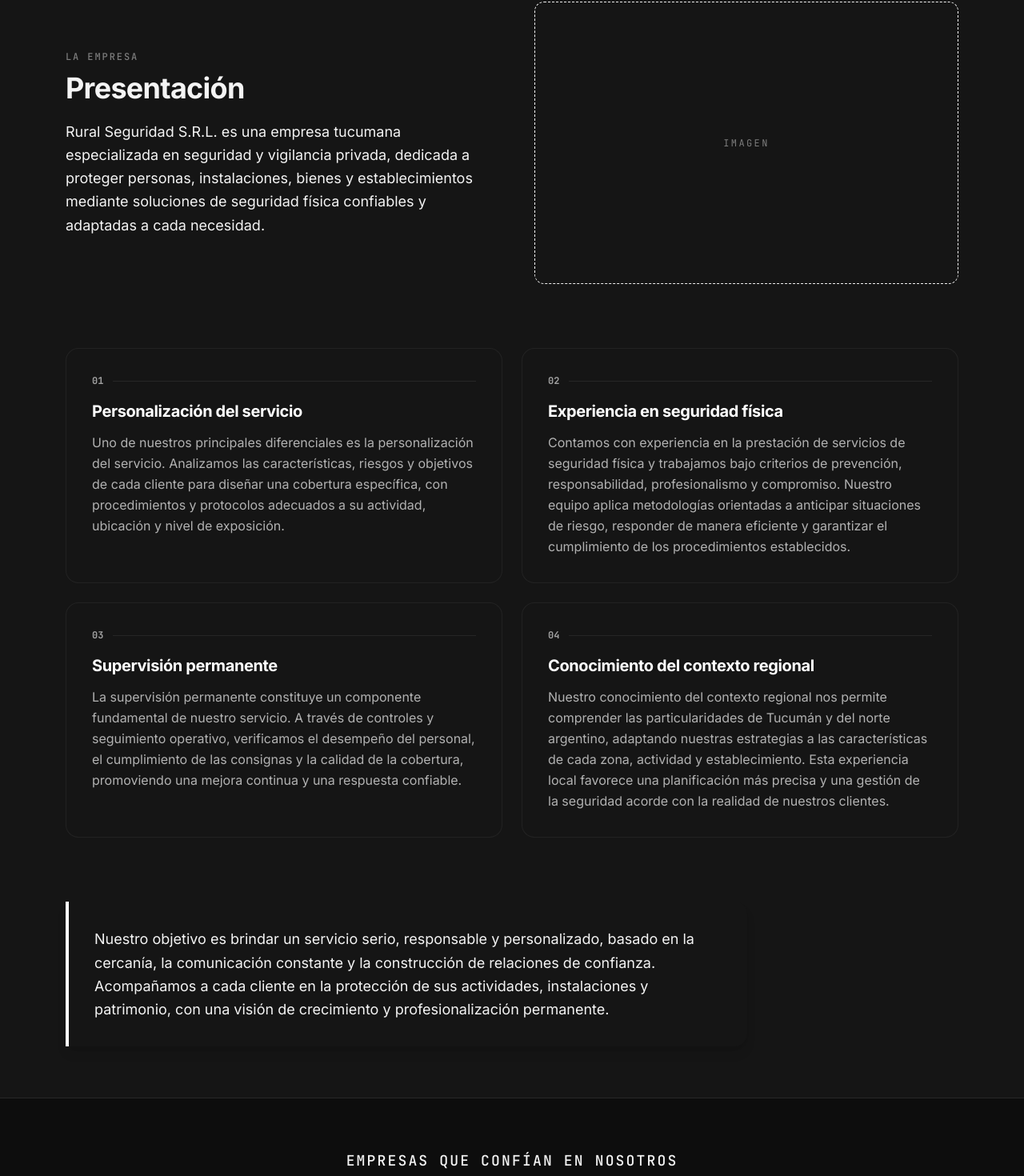
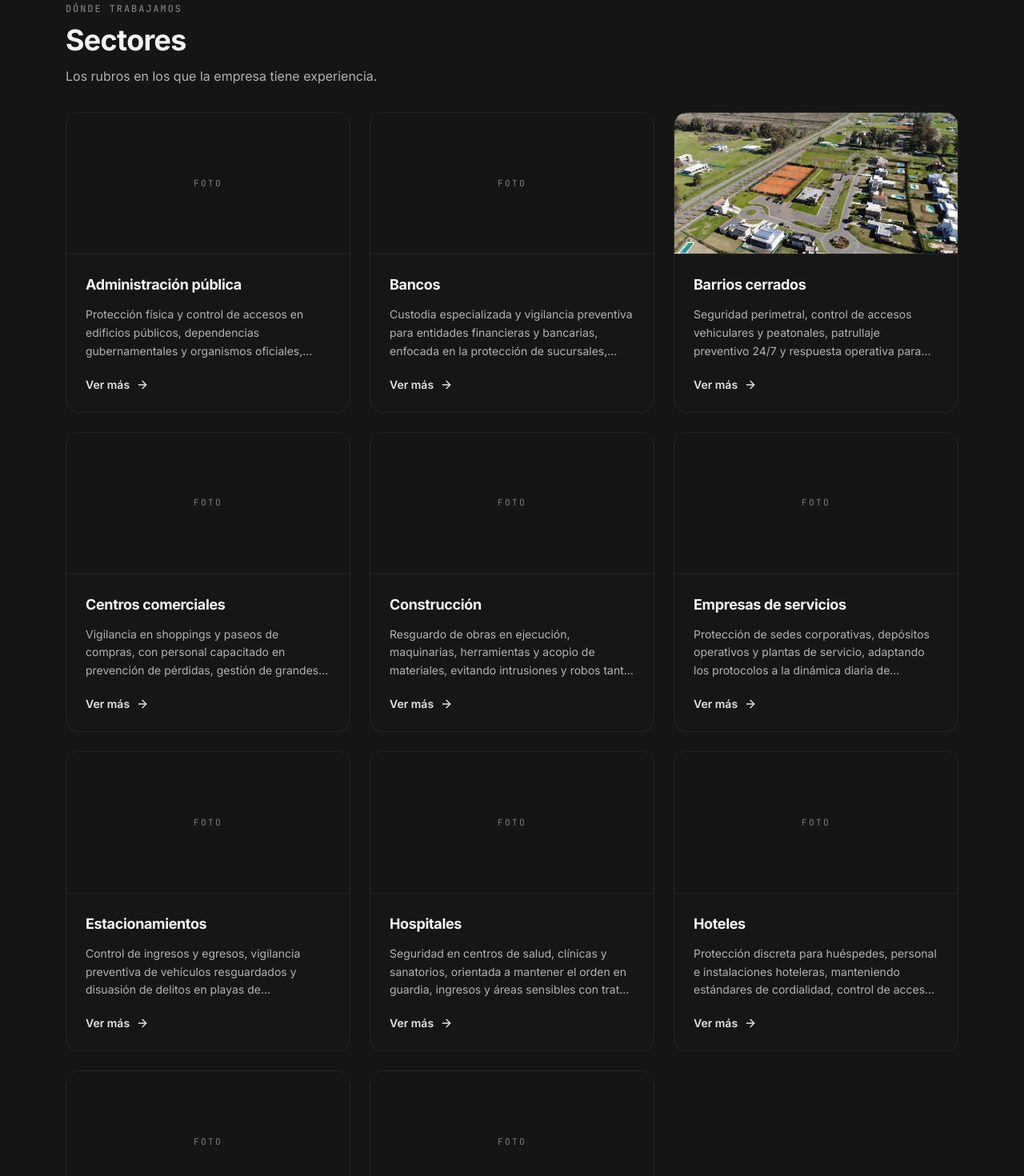
Before and after one commit to MoeykensGabriel/RuralSP-Web, a React (Vite) app: page / in a window 1280 px wide. Shown: the part 921-2391 px from the top of the page at 80% size. Built offline with nearby package versions, Linux system fonts and the light colour scheme.

Commit message:
Elimina la sección Presentación y ubica Sectores inmediatamente después del Hero

```diff
--- a/src/pages/Home.jsx
+++ b/src/pages/Home.jsx
@@ -1,40 +1,16 @@
 import { ArrowUpRight, MapPin, Navigation } from 'lucide-react';
 import { site } from '../config/site';
 import { PATHS, rutaItem } from '../routes/paths';
-import { getPartners, getPresentacion, getSeccion, getValues } from '../services/contentService';
+import { getPartners, getSeccion, getValues } from '../services/contentService';
 import Button from '../components/ui/Button';
 import Card from '../components/ui/Card';
 import Container from '../components/ui/Container';
 import LogoCarousel from '../components/ui/LogoCarousel';
 import MapaTucuman from '../components/ui/MapaTucuman';
-import Placeholder from '../components/ui/Placeholder';
 import Section from '../components/ui/Section';
 import TarjetaItem from '../components/ui/TarjetaItem';
 
-/**
- * Home — esqueleto de landing corporativa.
- *
- * Los bloques van uno debajo del otro, en el orden habitual del rubro:
- *
- *   1. Header .................. en `components/layout/Header.jsx`
- *   2. Hero .................... acá
- *   3. Presentación ............ acá
- *   4. Prueba social (logos) ... acá
- *   5. Sectores ................ acá
- *   6. Propuesta de valor ...... acá
- *   7. Dónde estamos (mapa) .... acá
- *   8. Cierre / CTA ............ en el Footer
- *   9. Footer .................. en `components/layout/Footer.jsx`
- *
- * El texto sale de `services/contentService.js` y de `config/site.js`:
- * este archivo define la ESTRUCTURA, no el contenido. La Presentación y los
- * logos ya son reales; Sectores y Propuesta de valor siguen de relleno.
- *
- * Comportamiento responsive: mobile arranca en una columna y las grillas
- * se abren en `sm:` (640px) y en `menu:` (900px).
- */
 export default function Home() {
-  const presentacion = getPresentacion();
   const partners = getPartners();
   // La home muestra los sectores; el resto de la seccion vive en /sectores.
   const sectores = getSeccion('sectores');
@@ -89,56 +65,7 @@
         </Container>
       </section>
 
-      {/* ── 3. Presentación de la empresa ─────────────────────────────── */}
-      <Section alt className="border-t border-line">
-        <div className="grid grid-cols-1 items-center gap-10 menu:grid-cols-2 menu:gap-14">
-          <Placeholder label="IMAGEN" ratio="aspect-[3/2]" className="menu:order-last" />
-
-          <div>
-            <p className="eyebrow">La empresa</p>
-            <h2 className="mt-2 text-2xl font-bold menu:text-4xl">Presentación</h2>
-            <p className="mt-5 text-lg leading-relaxed text-fg">{presentacion.intro}</p>
-          </div>
-        </div>
-
-        <ul className="mt-14 grid grid-cols-1 gap-6 menu:mt-20 menu:grid-cols-2">
-          {presentacion.pilares.map((pilar, index) => (
-            <li
-              key={pilar.titulo}
-              className="group rounded-2xl border border-neutral-800/80 bg-neutral-900/40 p-6 sm:p-8 transition-all duration-300 hover:-translate-y-1 hover:border-neutral-600 hover:bg-neutral-900/80 hover:shadow-xl"
-            >
-              <div className="flex items-center gap-3">
-                <span className="font-mono text-xs font-bold text-neutral-400">0{index + 1}</span>
-                <div className="h-px flex-1 bg-neutral-800 transition-colors group-hover:bg-neutral-400" />
-              </div>
-              <h3 className="mt-4 text-xl font-bold text-white transition-colors group-hover:text-white">
-                {pilar.titulo}
-              </h3>
-              <p className="mt-3 text-sm leading-relaxed text-fg-soft sm:text-base">{pilar.texto}</p>
-            </li>
-          ))}
-        </ul>
-
-        <p className="mt-14 max-w-[75ch] rounded-r-2xl border-l-4 border-white bg-neutral-900/50 p-6 text-lg leading-relaxed text-fg shadow-lg sm:p-8 menu:mt-20">
-          {presentacion.cierre}
-        </p>
-      </Section>
-
-      {/* ── 4. Prueba social ────────────────────────────────────────────
-          El carrusel se desplaza solo; no cambia entre mobile y desktop. */}
-      {/* Padding de arriba menor que el de abajo: sube el título dentro del
-          bloque sin achicar la sección. Centrado porque el carrusel es de
-          ancho completo y se desvanece parejo en los dos bordes. */}
-      <section className="border-t border-line pt-12 pb-16 menu:pt-16 menu:pb-24">
-        <Container>
-          <p className="mb-12 text-center font-mono text-base font-medium tracking-[0.12em] text-fg uppercase menu:text-lg">
-            Empresas que confían en nosotros
-          </p>
-        </Container>
-        <LogoCarousel items={partners} />
-      </section>
-
-      {/* ── 5. Sectores ─────────────────────────────────────────────────
+      {/* ── 3. Sectores ─────────────────────────────────────────────────
           1 columna en mobile · 2 desde 640px · 3 desde 900px. */}
       <Section
         alt
@@ -147,7 +74,6 @@
         title="Sectores"
         subtitle="Los rubros en los que la empresa tiene experiencia."
       >
-        {/* Misma tarjeta que en /sectores: cada una lleva a su página. */}
         <div className="grid grid-cols-1 gap-4 sm:grid-cols-2 menu:grid-cols-3 menu:gap-6">
           {sectores.items.map((sector) => (
             <TarjetaItem
@@ -161,6 +87,16 @@
           ))}
         </div>
       </Section>
+
+      {/* ── 4. Prueba social (Carrusel de empresas) ────────────────────── */}
+      <section className="border-t border-line pt-12 pb-16 menu:pt-16 menu:pb-24">
+        <Container>
+          <p className="mb-12 text-center font-mono text-base font-medium tracking-[0.12em] text-fg uppercase menu:text-lg">
+            Empresas que confían en nosotros
+          </p>
+        </Container>
+        <LogoCarousel items={partners} />
+      </section>
 
       {/* ── 6. Propuesta de valor ───────────────────────────────────────
           1 columna en mobile · 2 desde 640px · 4 desde 900px. */}
```
